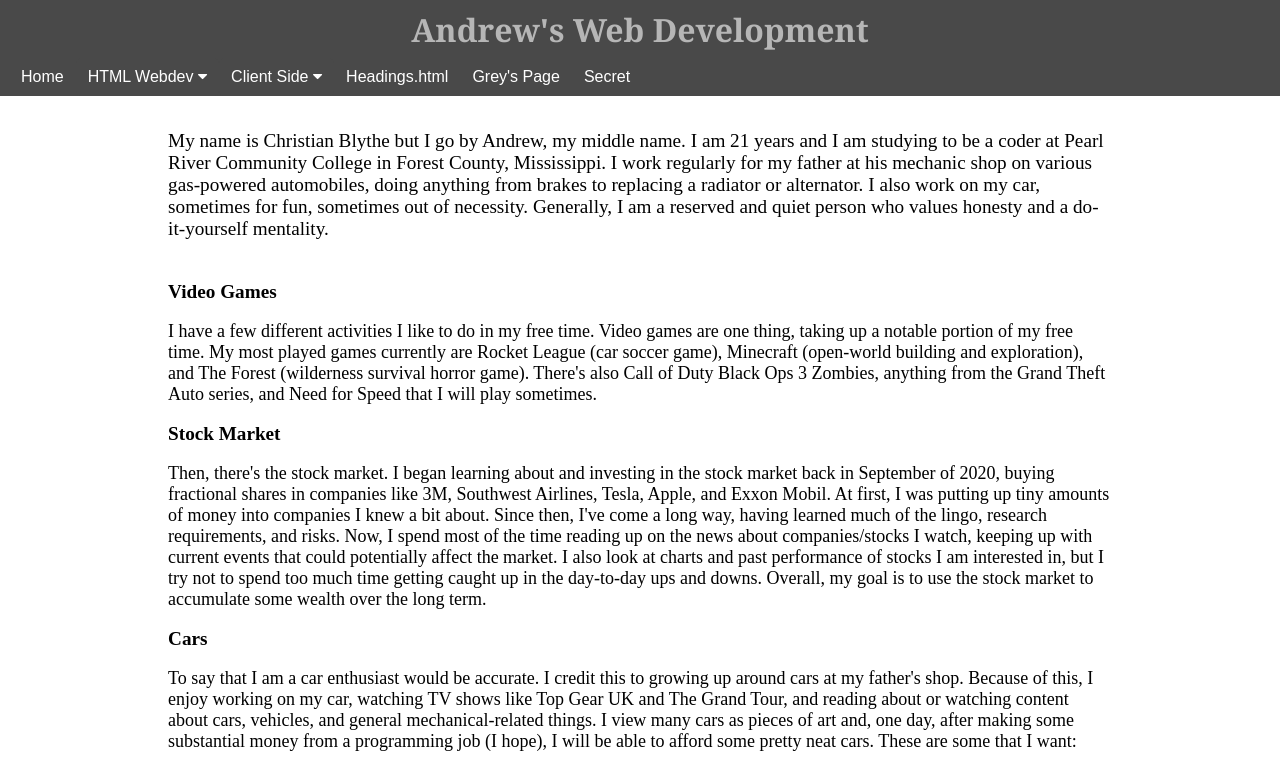
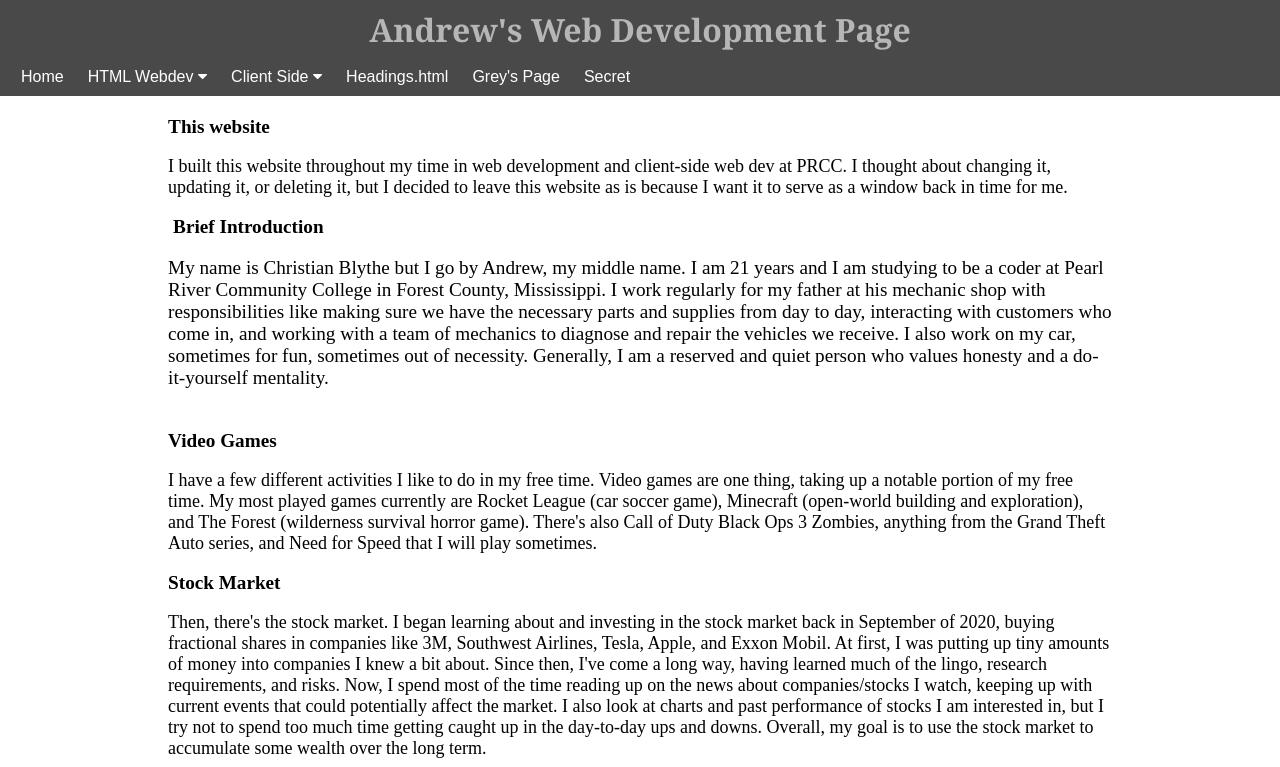
Before and after one commit to MR-SIR2525/webdev, a plain HTML site: page index.html in a window 1280 px wide. Shown: the top 767 px of the page. Drawn offline with Linux system fonts and the light colour scheme.

Commit message:
Update index.html
Updated to include a snippet at the beginning of the main text.

Signed-off-by: Andrew <95254450+MR-SIR2525@users.noreply.github.com>

```diff
--- a/index.html
+++ b/index.html
@@ -87,7 +87,7 @@
 	<div class="grid-container">
 		<div class="box item1 navbar sticky" id="navAndTitle">
 			<header>
-				<h1 class="sitetitle" id="sitetitle">Andrew's Web Development</h1>
+				<h1 class="sitetitle" id="sitetitle">Andrew's Web Development Page</h1>
 			</header>
 
 			<nav>
@@ -134,16 +134,23 @@
 
 		<div class="box item3">
 			<article style="margin-left: 0.5%; margin-right: 0.5%;">
+			    <h3>This website</h3>
+			    <p>
+			        I built this website throughout my time in web development and client-side web dev at
+			        PRCC. I thought about changing it, updating it, or deleting it, but I decided to leave
+			        this website as is because I want it to serve as a window back in time for me.
+			    </p>
+
+			    <h1>Brief Introduction</h1>
 			    <p style="font-size: larger;">
 			        My name is Christian Blythe but I go by Andrew, my middle name. I am 21 years and
 			        I am studying to be a coder at Pearl River Community College in Forest County,
 			        Mississippi.
-					I work regularly for my father at his mechanic shop on various gas-powered automobiles, doing
-					anything
-					from brakes to replacing a radiator or alternator. I also work on my car, sometimes for fun,
-					sometimes
-					out of necessity. Generally, I am a reserved and quiet person who values honesty and a
-					do-it-yourself mentality.
+			        I work regularly for my father at his mechanic shop with responsibilities like making
+			        sure we have the necessary parts and supplies from day to day, interacting with customers
+			        who come in, and working with a team of mechanics to diagnose and repair the vehicles we
+			        receive. I also work on my car, sometimes for fun, sometimes out of necessity.
+			        Generally, I am a reserved and quiet person who values honesty and a do-it-yourself mentality.
 			        <br>
 			        <br>
 			    </p>
```
Lines whose indentation alone changed are shown as unchanged.
